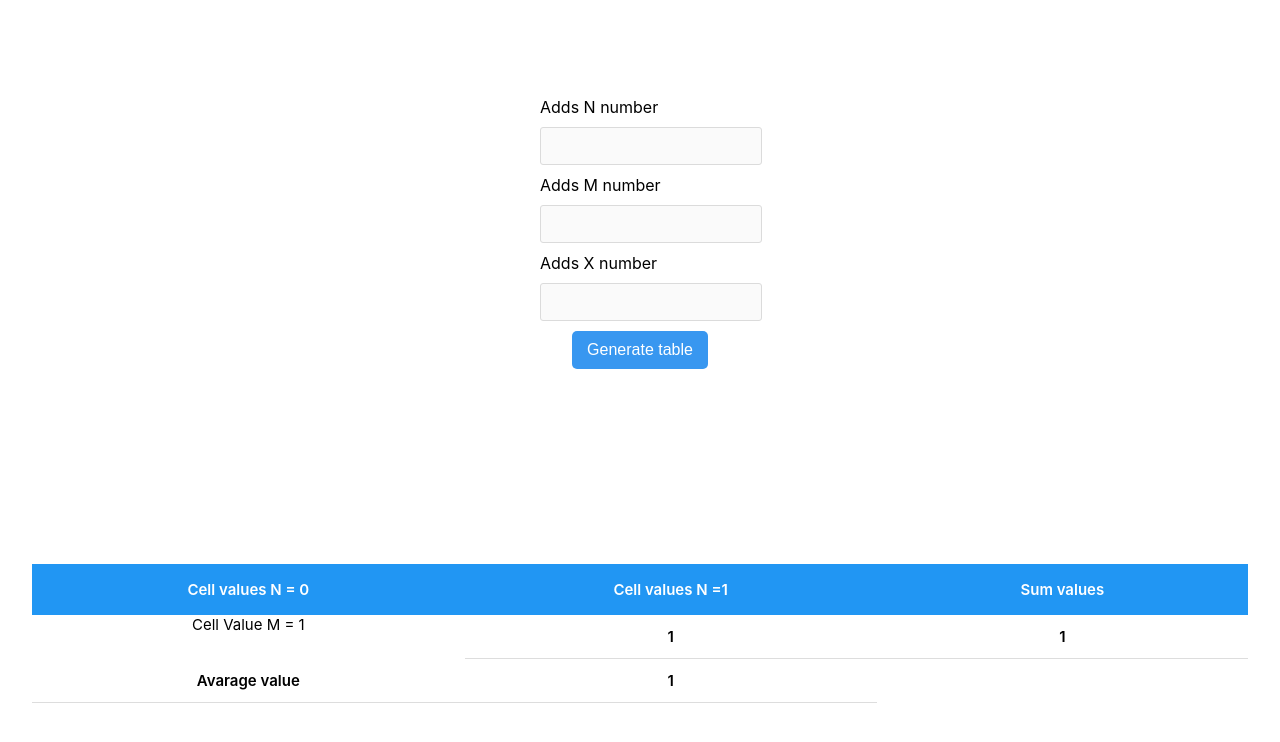
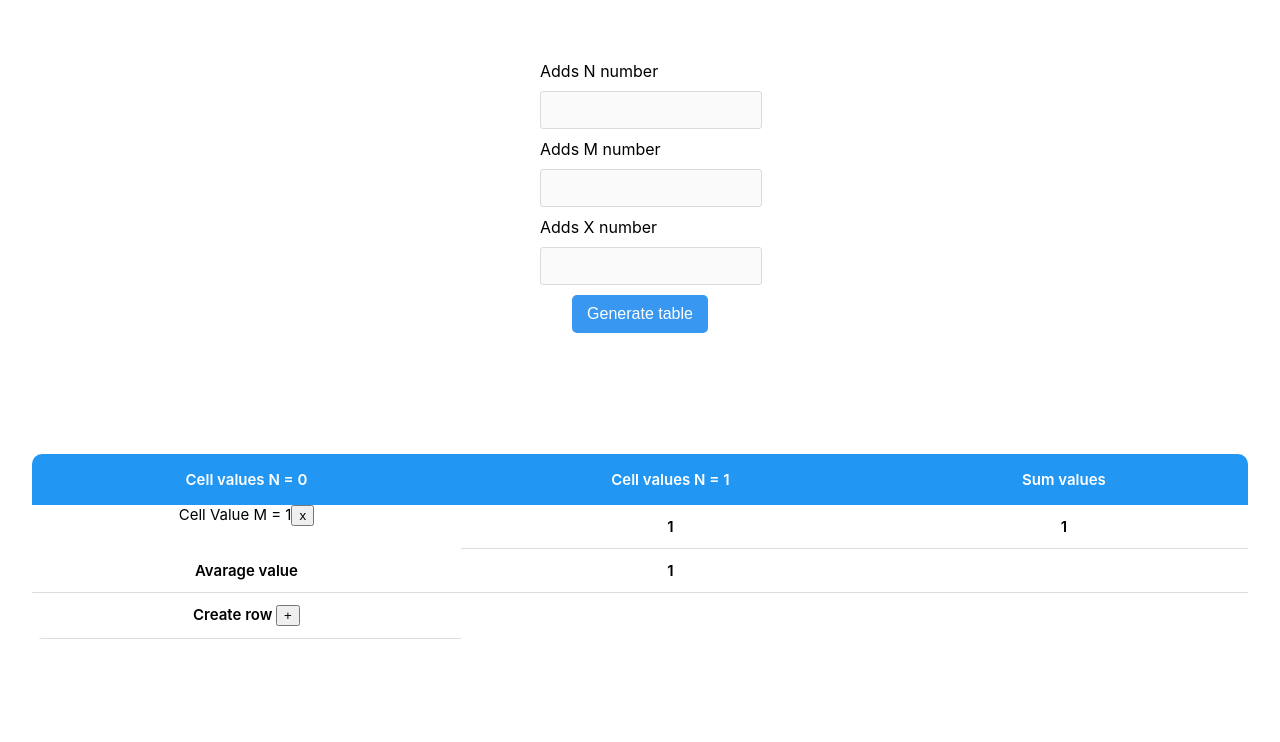
Before and after one commit to SemenovBohdan123/test-task, a React (Create React App) app: page / in a window 1280 px wide. Shown: the top 742 px of the page. Built offline with nearby package versions, Linux system fonts and the light colour scheme.

Commit message:
adds create and delete row fuction

```diff
--- a/src/components/Table/index.tsx
+++ b/src/components/Table/index.tsx
@@ -39,14 +39,41 @@ const Table: FC = () => {
     setMatrix(copyMatrix);
   };
 
+  const onDeleteRow = (index: number) => {
+    const copyMatrix = [...matrix];
+
+    copyMatrix.splice(index, 1);
+
+    setMatrix(copyMatrix);
+  };
+
+  const onCreateRow = () => {
+    const copyMatrix = [...matrix];
+
+    let cellId = 1;
+
+    const row = [];
+    for (let j = 0; j < matrix[0].length; j++) {
+      const cell = {
+        id: cellId,
+        amount: Math.floor(Math.random() * 101),
+      };
+      row.push(cell);
+      cellId++;
+    }
+    copyMatrix.push(row);
+
+    setMatrix(copyMatrix);
+  };
+
   return (
     <div className="container">
       <table className="table">
         <thead className="table-head">
           <tr>
             <th>Cell values N = 0</th>
-            {matrix[0].map((item) => (
-              <th key={item.id}>Cell values N ={item.id}</th>
+            {matrix[0].map((item: Cell, index: number) => (
+              <th key={item.id}>Cell values N = {index + 1}</th>
             ))}
             <th>Sum values</th>
           </tr>
@@ -61,6 +88,7 @@ const Table: FC = () => {
               return (
                 <tr key={index}>
                   {`Cell Value M = ${index + 1}`}
+                  <button onClick={() => onDeleteRow(index)}> x </button>
                   <>
                     {cellArray.map((tableCell: Cell) => (
                       <th
@@ -101,6 +129,12 @@ const Table: FC = () => {
             {averageColumnValuesCalculate.map((item: number, index: number) => (
               <th key={index}>{item}</th>
             ))}
+            <th></th>
+          </tr>
+          <tr>
+            <th>
+              Create row <button onClick={onCreateRow}>+</button>
+            </th>
           </tr>
         </tfoot>
       </table>
--- a/src/components/Table/styles.css
+++ b/src/components/Table/styles.css
@@ -1,6 +1,8 @@
 .container {
   width: 95%;
   overflow: auto;
+  border-radius: 10px;
+  margin-bottom: 100px;
 }
 
 .table {
```
